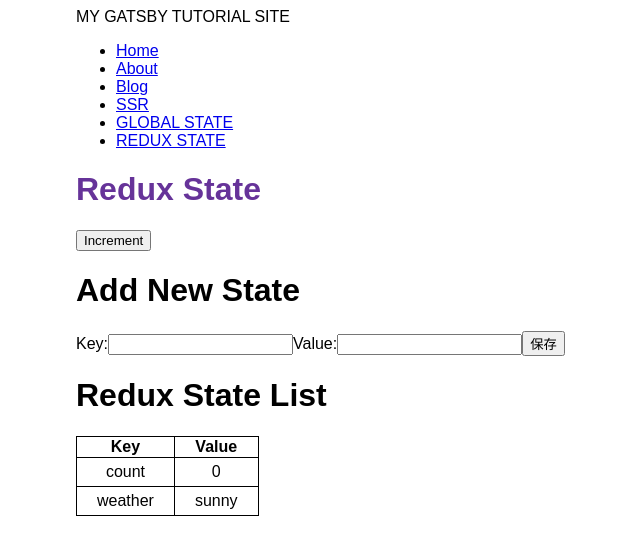
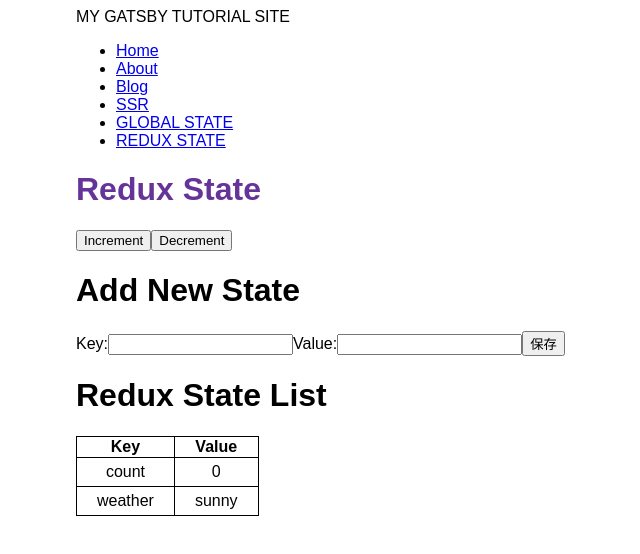
Before and after one commit to Yohei-Shiina/gatsby-tutorial, a Gatsby site: page /redux-state in a window 1280 px wide. Shown: the whole page, without its empty margins (314-954 px from the left). Built offline with nearby package versions, Linux system fonts and the light colour scheme; Gatsby itself is replaced by a stand-in of ours.

Commit message:
add decrement

```diff
--- a/src/pages/redux-state/index.tsx
+++ b/src/pages/redux-state/index.tsx
@@ -10,10 +10,14 @@ const Counter = () => {
   const increment = useCallback(() => {
     dispatch({ type: "INCREMENT" });
   }, [dispatch]);
+  const decrement = useCallback(() => {
+    dispatch({ type: "DECREMENT" });
+  }, [dispatch]);
 
   return (
     <div>
       <button onClick={increment}>Increment</button>
+      <button onClick={decrement}>Decrement</button>
     </div>
   );
 };
```
